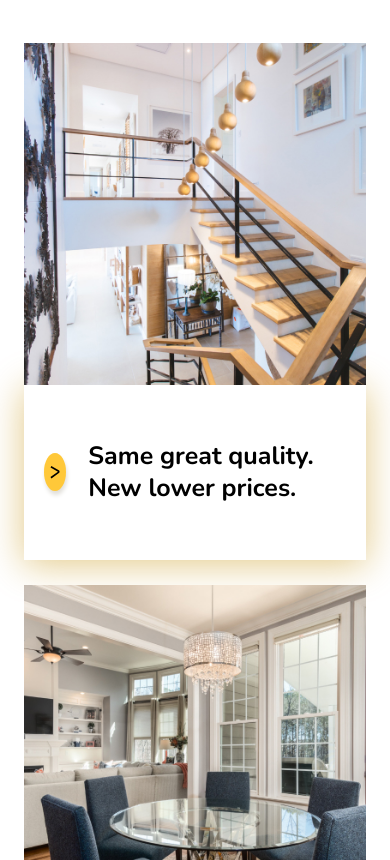
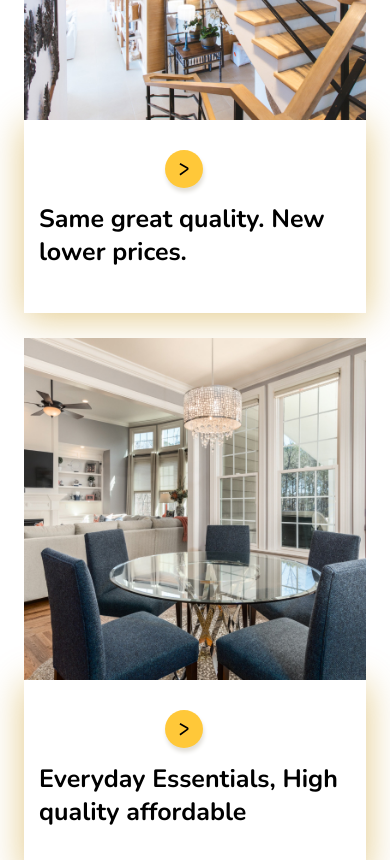
Before and after one commit to Nata-ta/housesale, a plain HTML site: page index.html in a window 390 px wide. Shown: the part 1140-2000 px from the top of the page. Drawn offline with Linux system fonts and the light colour scheme.

Commit message:
fixed styles

```diff
--- a/styles/common/_btn.scss
+++ b/styles/common/_btn.scss
@@ -7,7 +7,6 @@
     color: $black-color;
     font-size: 23px;
     line-height: 1.1;
-    height: 65px;
 
     &:hover {
         border-color: $primary-color;
--- a/styles/components/_answers.scss
+++ b/styles/components/_answers.scss
@@ -1,11 +1,12 @@
 @import '../common/vars';
 
 .answers {
-    padding: 50px 0 100px;
+    padding: 50px 0;
 
     &__wrap {
         display: flex;
         margin: 0 -15px;
+
         @include b(tablet) {
             display: block;
         }
@@ -14,6 +15,7 @@
     &__col {
         width: 50%;
         padding: 0 15px;
+
         @include b(tablet) {
             width: 100%;
         }
@@ -29,8 +31,17 @@
         align-items: center;
         margin-bottom: 50px;
 
+        @include b(mobile) {
+            flex-direction: column;
+            margin-bottom: 40px;
+        }
+
         &-img-box {
-            margin-right: 29px;
+            margin: 0 29px 0 0;
+
+            @include b(mobile) {
+                margin: 0 0 20px 0;
+            }
         }
     }
 
@@ -46,9 +57,10 @@
 
     &__image {
         position: relative;
-        padding-bottom: 130%;
-        @include b(tablet) {
-            padding-bottom: 100%;
+        padding-bottom: 105%;
+
+        @include b(mobile) {
+            padding-bottom: 110%;
         }
     }
 
@@ -58,6 +70,11 @@
         top: 0;
         left: 74px;
         z-index: 1;
+
+        @include b(mobile) {
+            left: 0;
+            width: 100%;
+        }
     }
 
     &__images-box {
@@ -72,6 +89,7 @@
         width: 400px;
         height: 354px;
         z-index: -1;
+
         @include b(tablet) {
             display: none;
         }
--- a/styles/components/_furniture.scss
+++ b/styles/components/_furniture.scss
@@ -6,6 +6,7 @@
     &__wrap {
         display: flex;
         align-items: start;
+
         @include b(tablet) {
             padding: 0 20px;
             flex-direction: column;
@@ -19,6 +20,7 @@
         display: flex;
         flex-wrap: wrap;
         margin: 0 -10px;
+
         @include b(tablet) {
             padding-top: 0;
             padding-bottom: 50px;
@@ -39,6 +41,7 @@
 
     &__info {
         width: 50%;
+
         @include b(tablet) {
             width: 100%;
         }
@@ -47,6 +50,7 @@
     &__caption {
         color: $secondary-color;
         margin-bottom: 100px;
+
         @include b(tablet) {
             margin-bottom: 50px;
         }
@@ -54,6 +58,10 @@
 
     &__body {
         padding-left: 40px;
+
+        @include b(tablet) {
+            padding-left: 0;
+        }
     }
 
     &__title {
--- a/styles/components/_help.scss
+++ b/styles/components/_help.scss
@@ -4,19 +4,21 @@
     padding: 50px 0;
 
     &__wrap {
-        padding: 127px 164px 100px;
+        padding: 100px;
         background-color: $blanched-almond;
-        @include b(tablet) {
-            padding: 127px 100px 100px;
-        }
+
         @include b(mobile) {
-            padding: 127px 50px 100px;
+            padding: 50px 25px;
         }
     }
 
     &__caption {
         color: $secondary-color;
         margin-bottom: 20px;
+
+        @include b(mobile) {
+            font-size: 30px;
+        }
     }
 
     &__text {
@@ -58,6 +60,7 @@
         position: absolute;
         top: 6px;
         right: 12px;
+
         @include b(mobile) {
             position: static;
             width: 100%;
--- a/styles/components/_hero.scss
+++ b/styles/components/_hero.scss
@@ -15,12 +15,11 @@
         top: 0;
         left: 0;
         right: 0;
-        bottom: 180px;
+        bottom: 0;
         background: linear-gradient(180deg, rgba(2, 55, 135, 0.4) 0%, #76A6EF 100%);
     }
 
     &__header {
-        padding-bottom: 85px;
         position: relative;
 
         &-wrap {
@@ -35,6 +34,7 @@
             margin-right: 15px;
             position: relative;
             display: none;
+
             @include b(tablet) {
                 display: block;
                 z-index: 3;
@@ -87,6 +87,7 @@
         justify-content: space-between;
         transition: $trs;
         position: relative;
+
         @include b(tablet) {
             position: fixed;
             top: 0;
@@ -101,6 +102,7 @@
             justify-content: center;
             text-align: center;
         }
+
         @include b(mobile) {
             width: 100%;
             transform: translateX(100%);
@@ -118,8 +120,10 @@
             font-family: $secondary-ff;
             color: $white-color;
             position: relative;
+
             @include b(tablet) {
                 color: $main-color;
+                font-size: 25px;
             }
 
             &::before {
@@ -131,6 +135,10 @@
                 left: 0;
                 background-color: currentColor;
                 transition: $trs;
+
+                @include b(tablet) {
+                    top: 30px;
+                }
             }
 
             &:hover:before {
@@ -141,7 +149,8 @@
 
     &__body {
         position: relative;
-        padding-top: 85px;
+        padding: 170px 0;
+
         @include b(mobile) {
             padding: 85px 30px 0;
         }
@@ -153,6 +162,10 @@
         font-size: 60px;
         margin-bottom: 21px;
         max-width: 821px;
+
+        @include b(mobile) {
+            font-size: 40px;
+        }
     }
 
     &__text {
@@ -160,6 +173,10 @@
         color: $white-color;
         margin-bottom: 81px;
         max-width: 785px;
+
+        @include b(mobile) {
+            font-size: 25px;
+        }
     }
 
     &__search {
@@ -168,6 +185,7 @@
         display: flex;
         justify-content: space-around;
         align-items: center;
+
         @include b(mobile) {
             padding: 0 20px;
             flex-direction: column;
@@ -184,6 +202,7 @@
 
         &-col {
             width: 60%;
+
             @include b(mobile) {
                 width: 100%;
                 margin-bottom: 15px;
--- a/styles/components/_portfolio.scss
+++ b/styles/components/_portfolio.scss
@@ -7,6 +7,7 @@
         display: flex;
         justify-content: space-between;
         margin: 0 -10px -25px;
+
         @include b(tablet) {
             flex-direction: column;
         }
@@ -14,6 +15,7 @@
         &-col {
             padding: 0 10px 25px;
             width: calc(100% / 3);
+
             @include b(tablet) {
                 width: 100%;
             }
@@ -55,15 +57,24 @@
         box-shadow: 0 4px 35px rgba(196, 143, 7, 0.49);
         transition: $trs;
 
+        @include b(mobile) {
+            padding: 30px 15px;
+        }
+
         &-inner {
             display: flex;
             align-items: center;
             justify-content: center;
+
+            @include b(mobile) {
+                flex-direction: column;
+            }
+
         }
     }
 
     &__round-btn {
-        margin-right: 22px;
+        margin: 0 22px 15px 0;
         width: 38px;
         height: 38px;
         border-radius: 50%;
@@ -85,6 +96,8 @@
         color: $black-color;
         font-weight: 700;
         font-size: 14px;
+        margin-bottom: 15px;
+
         @include b(tablet) {
             font-size: 25px;
         }
```
Also changed, not shown: styles/style.css, 1 other file.
